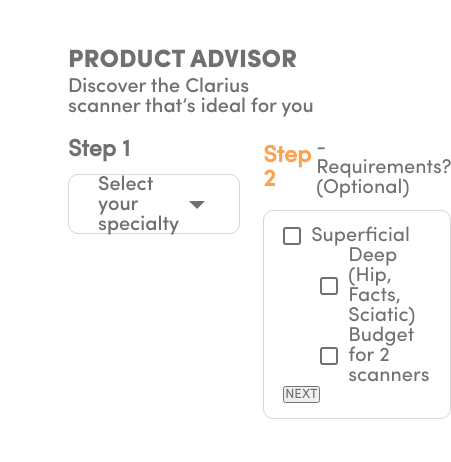
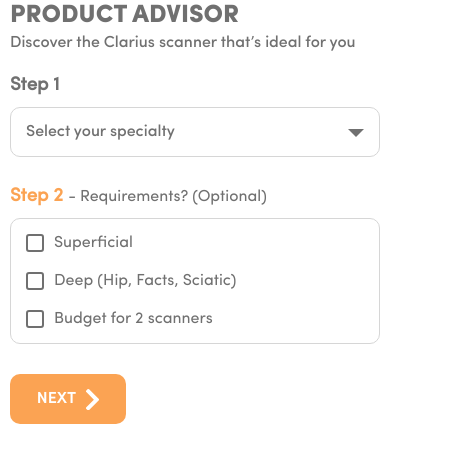
Before and after one commit to SeryogaGitHub/clarius, a website: page app/index.html in a window 390 px wide. Shown: the whole page, 451 px wide, since content can reach past the window. Drawn offline with nearby package versions, Linux system fonts and the light colour scheme.

Commit message:
адаптація початок

```diff
--- a/app/index.html
+++ b/app/index.html
@@ -76,6 +76,7 @@
           </div>
 
           <div id="filter-products">
+            <div class="inner">
               <div class="checkbox">
                 <input type="checkbox" id="products-1" hidden>
                 <label for="products-1"></label>
@@ -93,10 +94,17 @@
                 <label for="products-3"></label>
                 <label for="products-3">Budget for 2 scanners</label>
               </div>
-
-            <button class="next-btn">NEXT</button>
             </div>
           </div>
+        </div>
+
+        <button class="next-btn">
+          NEXT
+
+          <svg xmlns="http://www.w3.org/2000/svg" width="12.976" height="21.381" viewBox="0 0 12.976 21.381">
+            <path id="chevron-right-solid" d="M40.126,49.179,30.61,58.694a1.175,1.175,0,0,1-1.662,0l-1.11-1.11a1.175,1.175,0,0,1,0-1.66l7.541-7.577-7.541-7.577a1.175,1.175,0,0,1,0-1.66L28.948,38a1.175,1.175,0,0,1,1.662,0l9.516,9.516A1.175,1.175,0,0,1,40.126,49.179Z" transform="translate(-27.495 -37.657)" fill="#fff"/>
+          </svg>
+        </button>
       </div>
     </div>
   </section>
--- a/app/js/scripts.min.js
+++ b/app/js/scripts.min.js
@@ -1 +1 @@
-"use strict";$(document).ready(function(){var t=$("#specialty-list"),i=t.find(".dropdown-container"),e=function(){i.stop().slideUp(),t.removeClass("active")};$("#specialty-list .toggle").on("click",function(e){i.stop().slideToggle(),t.toggleClass("active")}),$("#specialty-list .item").on("click",function(t){var i=$(this),s=i.text(),n=$(this).parents("#specialty-list");e(),n.find(".toggle").text(s)}),$("#search-product").on("keyup",function(t){var i=$(this).val();i=i.toLowerCase(),$("#specialty-list .item").each(function(){var t=$(this),e=$(this).text();e=e.toLowerCase(),e.match(i)?t.show():t.hide()})}),$(document).mouseup(function(i){t.is(i.target)||0!==t.has(i.target).length||e()})});
+"use strict";$(document).ready(function(){var t=$("#specialty-list"),e=t.find(".dropdown-container"),i=function(){e.stop().slideUp(),t.removeClass("active")};$("#specialty-list .toggle").on("click",function(i){e.stop().slideToggle(),t.toggleClass("active")}),$("#specialty-list .item").on("click",function(t){var e=$(this),s=e.text(),o=$(this).parents("#specialty-list");i(),o.find(".toggle").text(s)}),$("#search-product").on("keyup",function(t){var e=$(this).val();e=e.toLowerCase(),$("#specialty-list .item").each(function(){var t=$(this),i=$(this).text();i=i.toLowerCase(),i.match(e)?t.show():t.hide()})}),$(document).mouseup(function(e){t.is(e.target)||0!==t.has(e.target).length||i()})});
--- a/app/less/style.less
+++ b/app/less/style.less
@@ -47,15 +47,11 @@
 .font-4{
   font-family: 'Sofia Pro', sans-serif;
 }
-
-@media screen and (min-width: 768px) {
-  .main-nav {
-    display: flex !important;
-  }
+body{
+  margin: 0;
 }
 
 #product-advisor{
-  padding: 40px;
   background: #ffffff;
   color: #707070;
   font-size: 20px;
@@ -95,6 +91,10 @@
   }
   .title{
     margin-bottom: 12px;
+
+    & > *{
+      white-space: nowrap;
+    }
   }
   .btn {
     width: 100%;
@@ -121,17 +121,35 @@
 
   .center {
     position: relative;
-    max-width: 1100px;
+    max-width: 1260px;
     padding: 0 20px;
     width: 100%;
     margin: 0 auto;
   }
+  .next-btn{
+    background: #FBA353;
+    border: none;
+    height: 60px;
+    min-width: 116px;
+    color: #ffffff;
+    font-size: 20px;
+    border-radius: 10px;
+    cursor: pointer;
+    align-self: flex-end;
+    align-items: center;
+    display: flex;
+    justify-content: center;
+    .font-7;
+
+    svg{
+      margin-left: 10px;
+    }
+  }
   #specialty-list{
-    max-width: 298px;
-    margin-top: 12px;
+    min-width: 298px;
     position: relative;
+    border-radius: 5px 5px 0 0;
     .transition();
-    border-radius: 5px 5px 0 0;
 
     &.active{
       box-shadow: 0 0 13px 6px rgba(162, 162, 162, 0.25);
@@ -213,6 +231,9 @@
       text-align: left;
       z-index: 2;
       cursor: pointer;
+      white-space: nowrap;
+      overflow: hidden;
+      text-overflow: ellipsis;
 
       &:after{
         content: "";
@@ -230,13 +251,20 @@
   #filter-products{
     border: 1px solid #d6d6d6;
     border-radius: 10px;
-    display: flex;
-    flex-wrap: wrap;
-    padding: 15px 19px;
+    padding: 0px 19px;
     min-height: 60px;
+
+    .inner{
+      margin: 0 -15px;
+      display: flex;
+
+      & > *{
+        margin: 15px 11px;
+      }
+    }
   }
   .step-2{
-    margin-left: 23px;
+    flex: 1 1;
   }
   .checkbox{
     display: flex;
@@ -274,6 +302,7 @@
     }
     label{
       cursor: pointer;
+      white-space: nowrap;
 
       & + label{
         margin-left: 10px;
@@ -287,10 +316,15 @@
       margin-left: 37px;
     }
   }
+
   .constructor{
-    margin-top: 21px;
     display: flex;
+    flex-wrap: wrap;
+    margin: 21px -11px 0;
 
+    & > *{
+      margin: 15px 11px;
+    }
     .title{
       display: flex;
       align-items: center;
@@ -306,3 +340,55 @@
     color: #FBA353;
   }
 }
+@media screen and (max-width: 768px) {
+  h2{
+    font-size: 1.5em;
+    line-height: 1.25;
+  }
+  #product-advisor{
+    font-size: 16px;
+
+    .center{
+      padding: 0px 10px;
+      overflow-x: hidden;
+    }
+    .next-btn, #specialty-list .toggle{
+      font-size: 16px;
+      height: 50px;
+    }
+    .constructor{
+      margin-top: 10px;
+    }
+    #specialty-list{
+      .toggle{
+        padding: 0 40px 0 15px;
+
+        &:after{
+          right: 15px;
+        }
+      }
+    }
+    #filter-products{
+      padding: 5px 15px;
+
+      .inner{
+        flex-direction: column;
+
+        & > *{
+          margin: 10px 15px;
+        }
+      }
+    }
+  }
+}
+@media screen and (max-width: 540px){
+  #product-advisor {
+    .step-1{
+      flex: 1 1;
+    }
+    #specialty-list{
+      min-width: initial;
+      width: 100%;
+    }
+  }
+}
```
Also changed, not shown: app/css/style.min.css, app/img/icons/chevron-right-solid.svg (added). Lines whose indentation alone changed are shown as unchanged.
